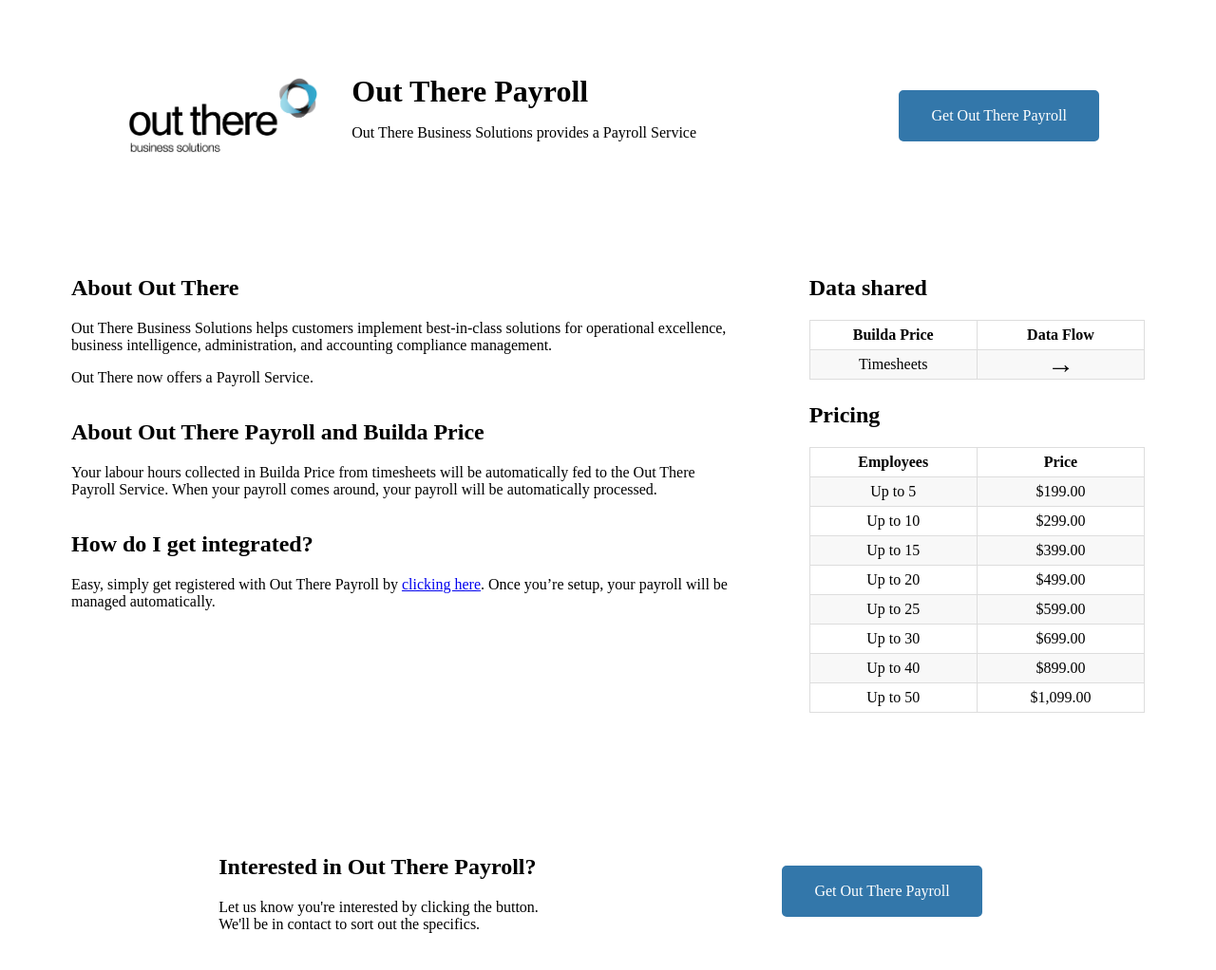
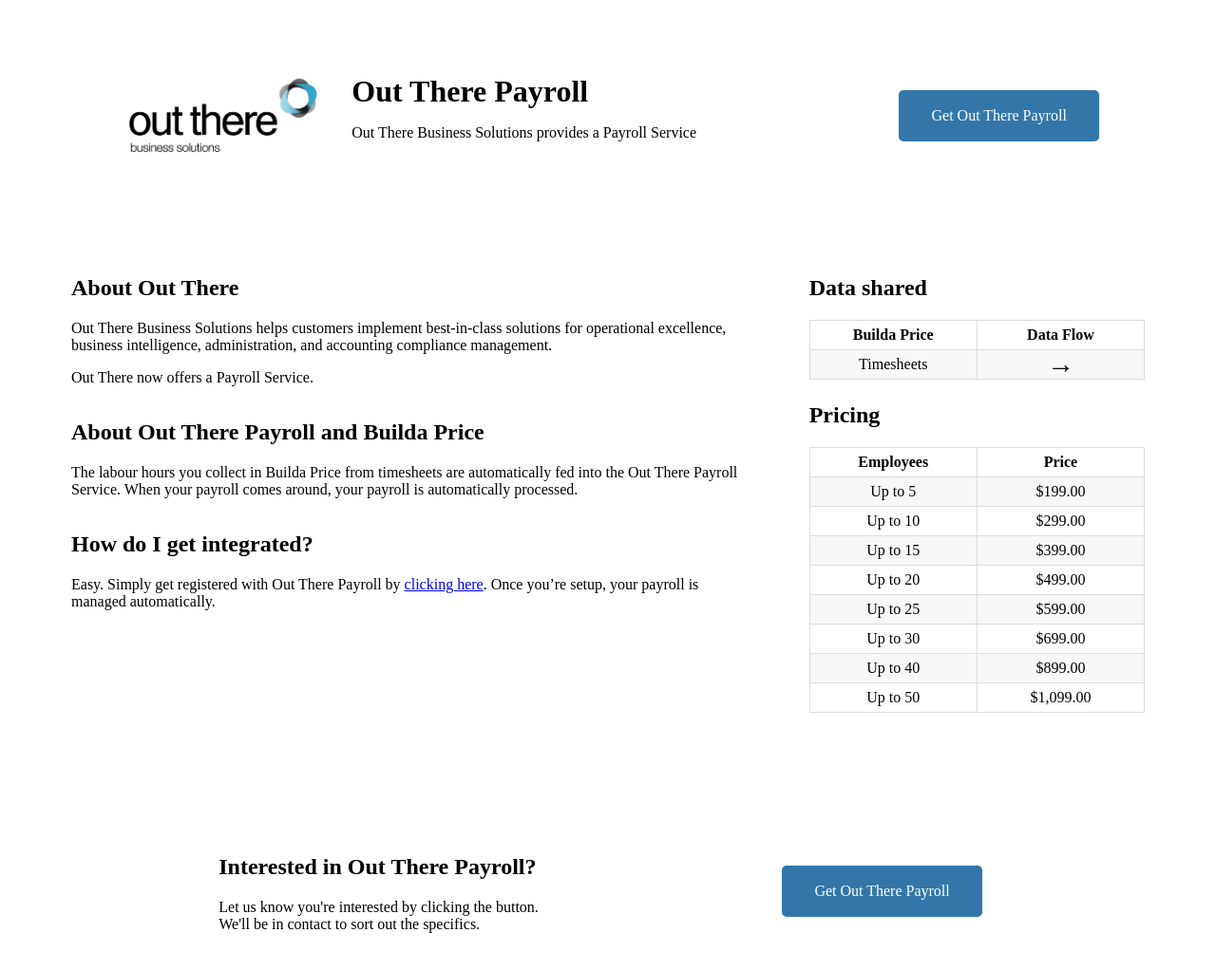
Before and after one commit to outtherenz/advertisements, a Jekyll site: the page built from promotions/out-there-business-solutions-payroll-promotion.md, in a window 1280 px wide. Shown: the top 1022 px of the page at 95% size. Built offline with Jekyll 4.4.1, drawn with Linux system fonts in a browser that asks for light colours; Markdown is read by kramdown in place of the engine named in the settings.

Commit message:
Update from Forestry.io - Updated out-there-business-solutions-payroll-promotion.md

```diff
--- a/promotions/out-there-business-solutions-payroll-promotion.md
+++ b/promotions/out-there-business-solutions-payroll-promotion.md
@@ -59,8 +59,8 @@
 
 ## About Out There Payroll and Builda Price
 
-Your labour hours collected in Builda Price from timesheets will be automatically fed to the Out There Payroll Service. When your payroll comes around, your payroll will be automatically processed.
+The labour hours you collect in Builda Price from timesheets are automatically fed into the Out There Payroll Service. When your payroll comes around, your payroll is automatically processed.
 
 ## How do I get integrated?
 
-Easy, simply get registered with Out There Payroll by [clicking here](#). Once you're setup, your payroll will be managed automatically.
+Easy. Simply get registered with Out There Payroll by [clicking here](#). Once you're setup, your payroll is managed automatically.
```
